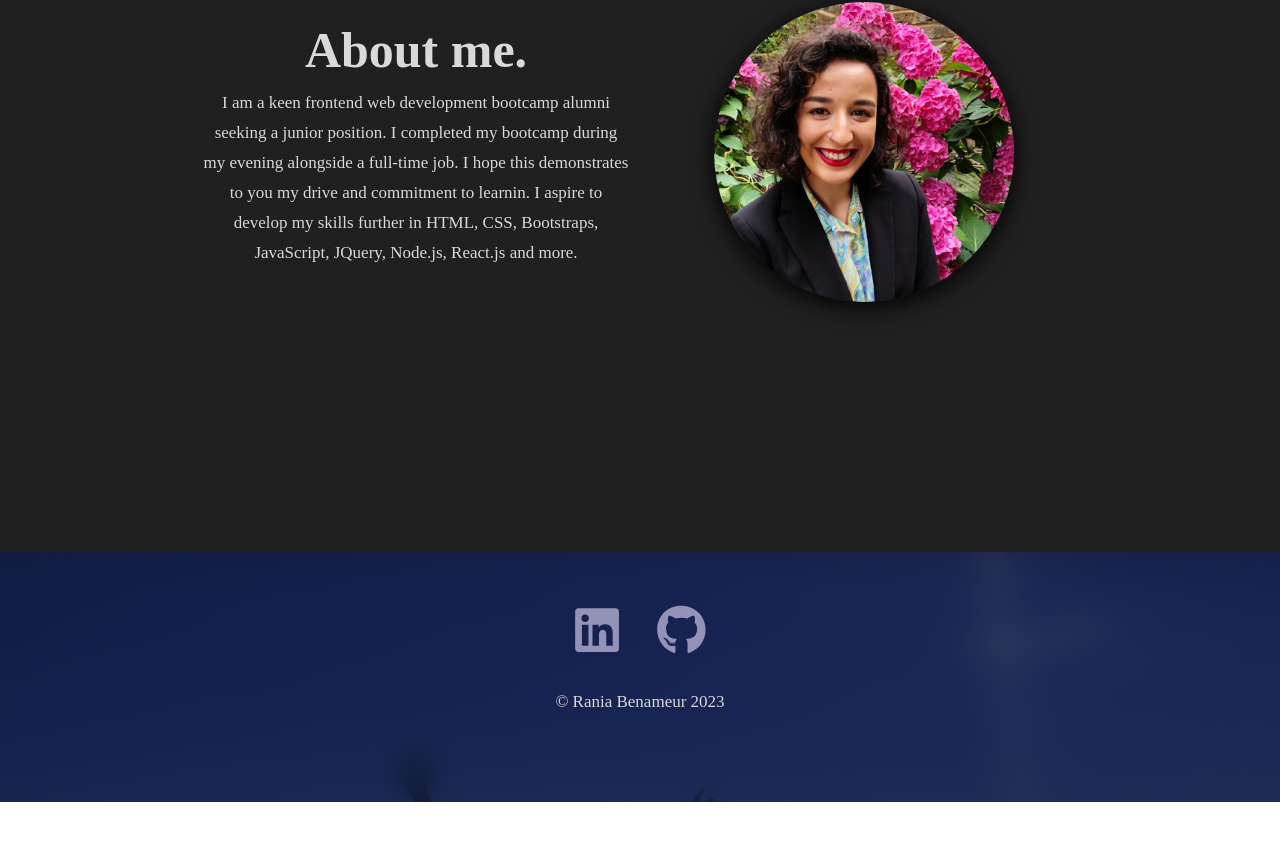
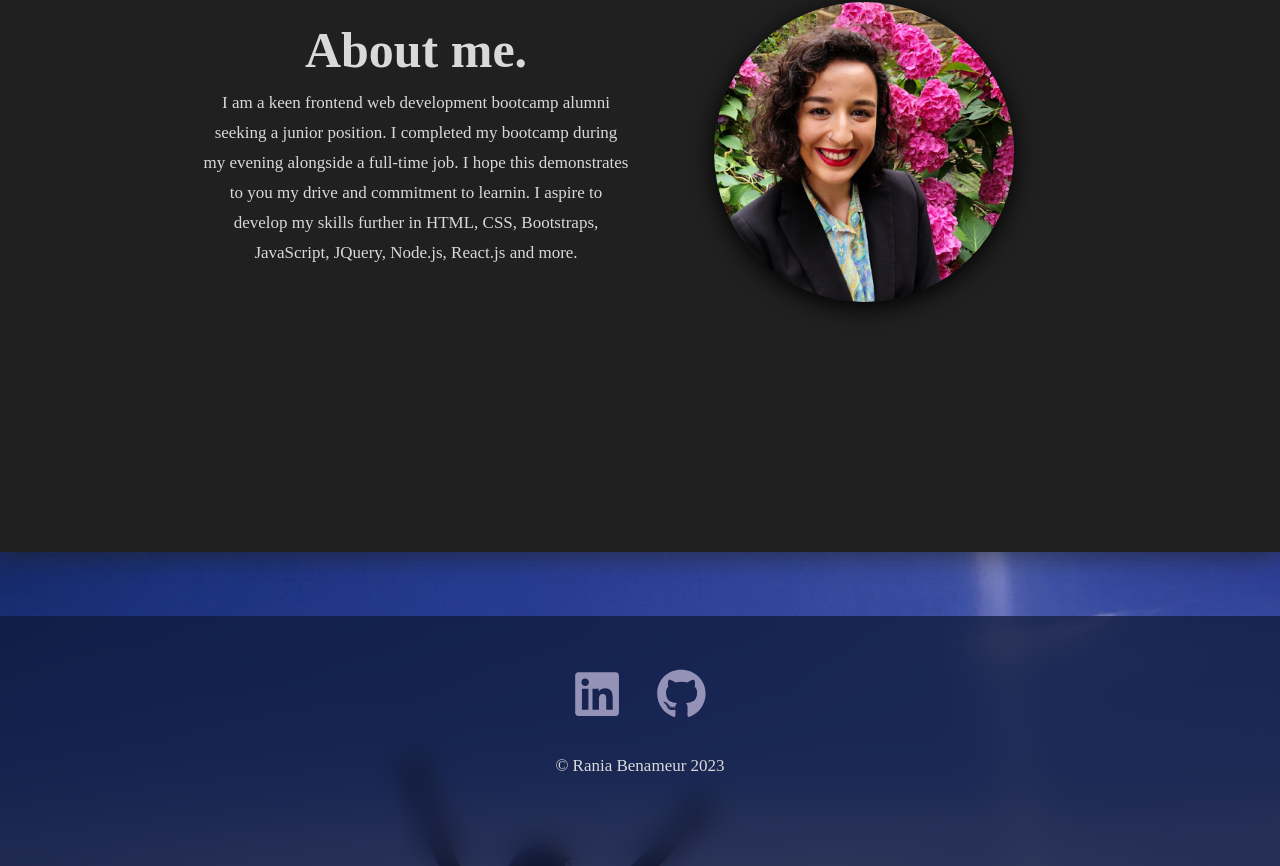
Before and after one commit to RBenameur/Rania-Benameur-Portfolio-React, a React (Create React App) app in the folder my-react-app/: page / in a window 1280 px wide. Shown: the part 1054-1920 px from the top of the page. Before the commit the page ends 1856 px from the top, so only its background shows below. Built offline with nearby package versions, Linux system fonts and the light colour scheme.

Commit message:
tweaked CSS for footer

```diff
--- a/my-react-app/src/components/Hero/Hero.css
+++ b/my-react-app/src/components/Hero/Hero.css
@@ -1,3 +1,8 @@
+:root {
+    --cool-grey: #9493B7;
+    --shadow: rgb(32, 32, 32, 0.6);
+}
+
 /* hero*/
 
 .hero-container {
--- a/my-react-app/src/components/footer/Footer.js
+++ b/my-react-app/src/components/footer/Footer.js
@@ -10,8 +10,8 @@ function Footer(){
         <>
           <footer>
                 <div id="social-media">
-                    <a href="https://www.linkedin.com/in/rania-b-7992a419b/" target="_blank"><FontAwesomeIcon icon={faLinkedin} className="icon" /></a>
-                    <a href="https://github.com/RBenameur" target="_blank"><FontAwesomeIcon icon={faGithub} className="icon" /></a>
+                    <a href="https://www.linkedin.com/in/rania-b-7992a419b/" target="_blank" rel="noopener noreferrer"><FontAwesomeIcon icon={faLinkedin} className="icon" /></a>
+                    <a href="https://github.com/RBenameur" target="_blank" rel="noopener noreferrer"><FontAwesomeIcon icon={faGithub} className="icon" /></a>
                 </div>
                 <p id="copyright"> &copy; Rania Benameur 2023</p>
             </footer>
--- a/my-react-app/src/components/footer/footer.css
+++ b/my-react-app/src/components/footer/footer.css
@@ -4,10 +4,6 @@
 }
 
 a {text-decoration: none;}
-
-/* .icon {color: white}; */
-
-/* .icon:hover {color: var(--cool-grey)} */
 
 footer {
     background-color: var(--oxford-blue);
@@ -17,4 +13,5 @@ footer {
     display: flex;
     flex-direction: column;
     justify-content: center;
+    margin-top: 5%;
 }
```
